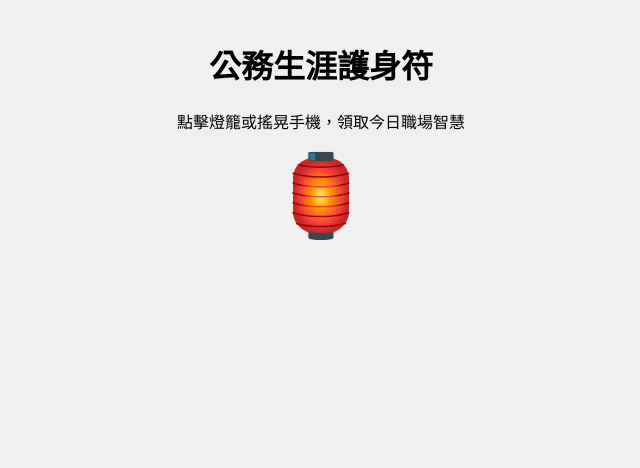
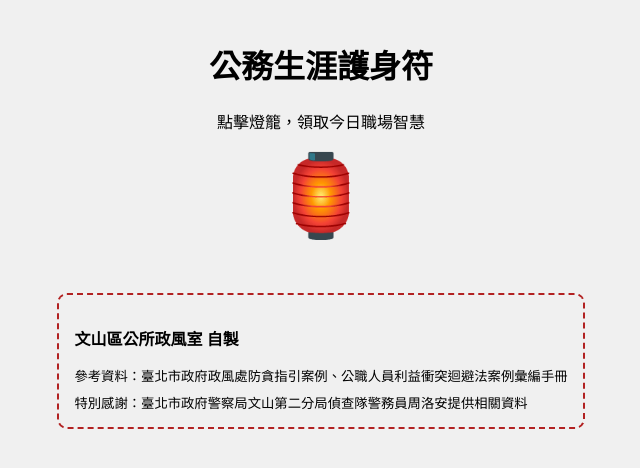
Before and after one commit to ws20252026/drawlots, a website with bundled scripts: page index.html in a window 1280 px wide. Shown: the whole page, without its empty margins (319-959 px from the left). Built offline with nearby package versions, Linux system fonts and the light colour scheme.

Commit message:
Update index.html

```diff
--- a/index.html
+++ b/index.html
@@ -9,7 +9,7 @@
 <body>
     <div class="header">
         <h1>公務生涯護身符</h1>
-        <p>點擊燈籠或搖晃手機，領取今日職場智慧</p>
+        <p>點擊燈籠，領取今日職場智慧</p>
         <div id="shaker" class="shaker">🏮</div>
     </div>
 
@@ -22,13 +22,15 @@
         <img id="display-comic" src="" class="comic-image" />
         <div class="legal-tip"><b>💡 職場避雷針：</b><br /><span id="display-tip"></span></div>
         <button class="retry-btn" onclick="location.reload()">重新求籤</button>
+    </div>
 
-        <div class="footer-box">
-            <p><b>文山區公所政風室 自製</b></p>
-            <small>參考資料：臺北市政府政風處防貪指引案例、公職人員利益衝突迴避法案例彙編手冊</small>
-            <small>特別感謝：臺北市政府警察局文山第二分局偵查隊警務員周洛安提供相關資料</small>
-        </div>
+    <!-- 移出到結果區塊外，使其固定顯示 -->
+    <div class="footer-box">
+        <p><b>文山區公所政風室 自製</b></p>
+        <small>參考資料：臺北市政府政風處防貪指引案例、公職人員利益衝突迴避法案例彙編手冊</small>
+        <small>特別感謝：臺北市政府警察局文山第二分局偵查隊警務員周洛安提供相關資料</small>
     </div>
+
     <script type="module" src="app.js"></script>
 </body>
 </html>
```
